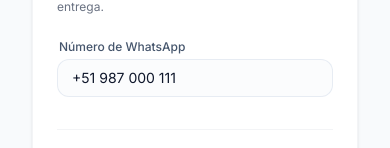
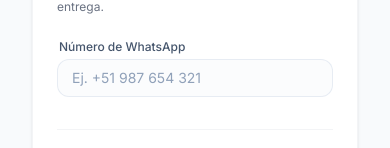
Before and after one commit to Digitechso-GH/brango-frontend-web, a Next.js app: page /admin/configuracion in a window 390 px wide. Shown: the part 262-410 px from the top of the page. Built offline with nearby package versions, Linux system fonts and the light colour scheme; no server answers.

Commit message:
fix(configuracion): remove hardcoded default phone in ConfigForm

```diff
--- a/src/features/configuracion/components/ConfigForm.tsx
+++ b/src/features/configuracion/components/ConfigForm.tsx
@@ -12,7 +12,7 @@
   const [eta, setEta] = useState(false);
   const [uploading, setUploading] = useState(false);
   const [whatsappImage, setWhatsappImage] = useState<string | null>(null);
-  const [adminPhone, setAdminPhone] = useState("+51 987 000 111");
+  const [adminPhone, setAdminPhone] = useState("");
   const [isSaving, setIsSaving] = useState(false);
 
   useEffect(() => {
@@ -97,7 +97,7 @@
         <div className="max-w-xs mt-2">
           <Input
             label="Número de WhatsApp"
-            placeholder="+51 987 000 111"
+            placeholder="Ej. +51 987 654 321"
             value={adminPhone}
             onChange={(e) => setAdminPhone(e.target.value)}
           />
```
